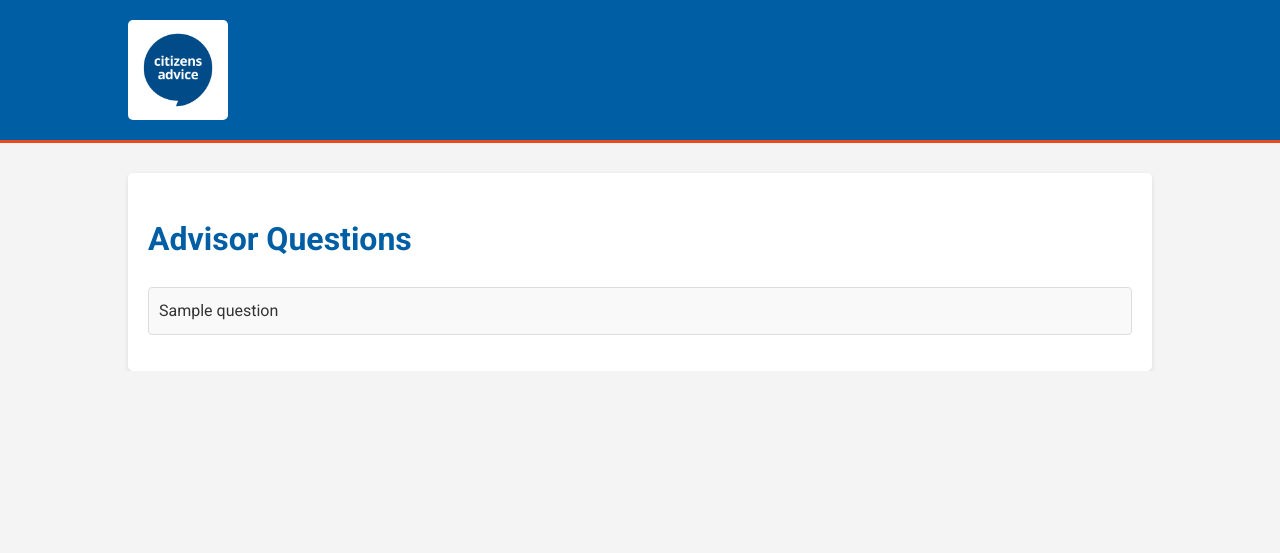
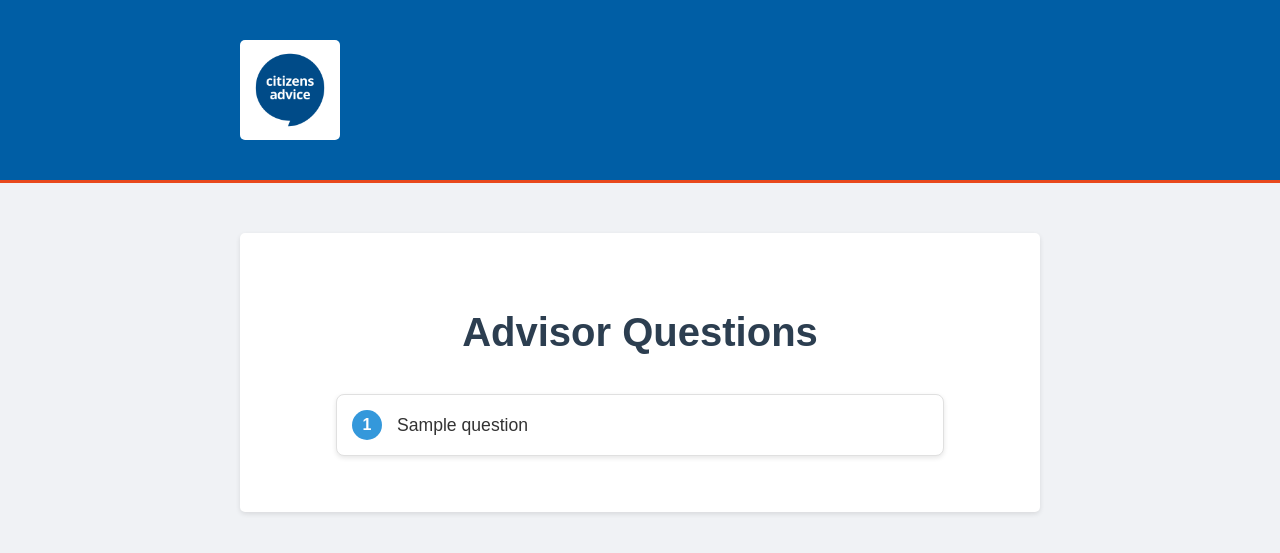
Before and after one commit to i-dot-ai/caddy-chatbot, a Flask app: template evaluation_app/templates/index.html in a window 1280 px wide. Shown: the top 553 px of the page. Run offline with Flask 3, Linux system fonts and the light colour scheme; the template is opened without the code that fills it: most values are stand-ins (such as "Sample title", 1, 10 or a date in 2020).

Commit message:
Update: question index formatting.

```diff
--- a/evaluation_app/app.py
+++ b/evaluation_app/app.py
@@ -53,7 +53,6 @@ def index():
     if 'auth' not in session:
         return redirect(url_for('login'))
     questions = question_table.scan()['Items']
-    #questions = [{'QuestionId': 1, "QuestionString": 'Help I am getting deported'}]
     return render_template('index.html', questions=questions)
 
 @app.route('/questions/<int:id>', methods=['GET', 'POST'])
@@ -62,7 +61,6 @@ def question_details(id):
         return redirect(url_for('login'))
 
     question = question_table.get_item(Key={'QuestionId': id})['Item']
-    #question = {'QuestionId': 1, "QuestionString": 'Help I am getting deported'}
     form = QuestionForm()
 
     if form.validate_on_submit():
--- a/evaluation_app/templates/index.html
+++ b/evaluation_app/templates/index.html
@@ -1,38 +1,85 @@
 {% extends "base.html" %}
 
 {% block content %}
-<h1>Advisor Questions</h1>
-<ul class="question-list">
-    {% for question in questions %}
-    <li class="question-item">
-        <a href="{{ url_for('question_details', id=question.QuestionId) }}" class="question-link">{{
-            question.QuestionString }}</a>
-    </li>
-    {% endfor %}
-</ul>
+<div class="container">
+    <h1 class="page-title">Advisor Questions</h1>
+    <ol class="question-list">
+        {% for question in questions %}
+        <li class="question-item">
+            <a href="{{ url_for('question_details', id=question.QuestionId) }}" class="question-link">
+                <span class="question-number">{{ loop.index }}</span>
+                <span class="question-text">{{ question.QuestionString }}</span>
+            </a>
+        </li>
+        {% endfor %}
+    </ol>
+</div>
+
 <style>
+    body {
+        font-family: Arial, sans-serif;
+        background-color: #f0f2f5;
+        color: #333;
+    }
+
+    .container {
+        max-width: 800px;
+        margin: 0 auto;
+        padding: 20px;
+    }
+
+    .page-title {
+        color: #2c3e50;
+        text-align: center;
+        margin-bottom: 30px;
+        font-size: 2.5em;
+    }
+
     .question-list {
         list-style-type: none;
         padding: 0;
     }
 
     .question-item {
-        margin-bottom: 10px;
+        margin-bottom: 15px;
     }
 
     .question-link {
-        display: block;
-        padding: 10px;
-        background-color: #f9f9f9;
-        border: 1px solid #ddd;
-        border-radius: 4px;
+        display: flex;
+        align-items: center;
+        padding: 15px;
+        background-color: #ffffff;
+        border: 1px solid #e0e0e0;
+        border-radius: 8px;
         color: #333;
         text-decoration: none;
-        transition: background-color 0.3s;
+        transition: all 0.3s ease;
+        box-shadow: 0 2px 5px rgba(0, 0, 0, 0.1);
     }
 
     .question-link:hover {
-        background-color: #e9e9e9;
+        background-color: #f8f8f8;
+        transform: translateY(-2px);
+        box-shadow: 0 4px 8px rgba(0, 0, 0, 0.15);
+    }
+
+    .question-number {
+        display: flex;
+        justify-content: center;
+        align-items: center;
+        width: 30px;
+        height: 30px;
+        background-color: #3498db;
+        color: white;
+        border-radius: 50%;
+        font-weight: bold;
+        margin-right: 15px;
+        flex-shrink: 0;
+    }
+
+    .question-text {
+        flex-grow: 1;
+        font-size: 1.1em;
     }
 </style>
 {% endblock %}
```
